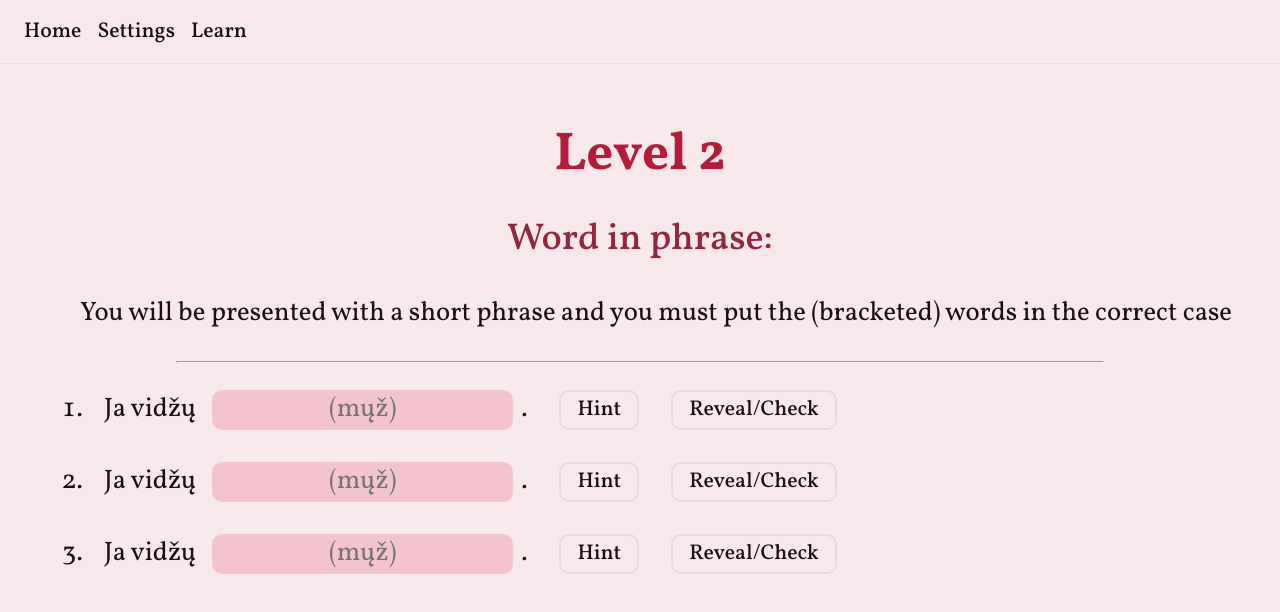
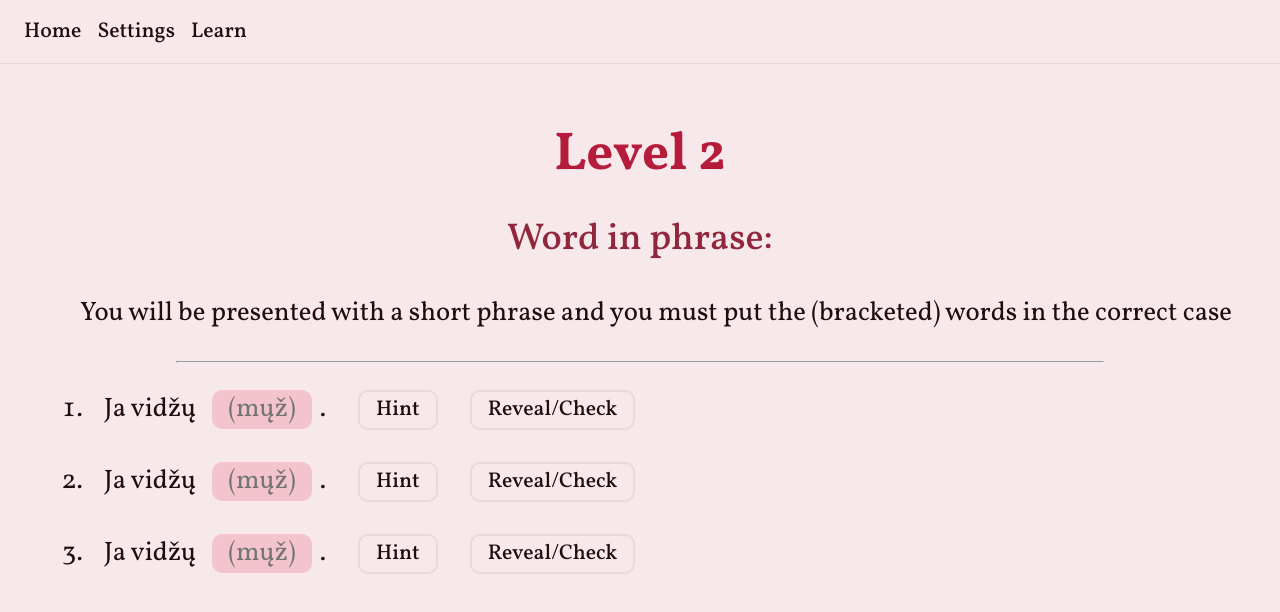
Before and after one commit to amsuu/INDP, an Angular app: page /level/2 in a window 1280 px wide. Shown: the top 612 px of the page. Built offline with nearby package versions, Linux system fonts and the light colour scheme.

Commit message:
working on level-2 (adapt. desig. AND functional-y

```diff
--- a/src/app/level-1-quiz-question/level-1-quiz-question.component.scss
+++ b/src/app/level-1-quiz-question/level-1-quiz-question.component.scss
@@ -24,6 +24,7 @@
             font-style: normal;
             font-weight: 400;
             line-height: normal;
+            margin-top: 0px;
         }
 
         div.card-container {
--- a/src/app/level-2-page/level-2-page.component.scss
+++ b/src/app/level-2-page/level-2-page.component.scss
@@ -8,4 +8,10 @@ ol {
     justify-content: flex-start;
     align-items: flex-start;
     gap: 2rem;
+    li {
+        width: 100%;
+        >* {
+            width: 100%;
+        }
+    }
 }
--- a/src/app/level-2-quiz-question/level-2-quiz-question.component.html
+++ b/src/app/level-2-quiz-question/level-2-quiz-question.component.html
@@ -2,13 +2,25 @@
     <div class="level-2-phrase-wrapper">
         <span class="level-2-phrase">Ja vidžų</span>
         <span class="level-2-empty" id="level-2-empty-0-0">
+            <!--
+                this is a method to make the input element's width
+                match the size of the placeholder
+                (no, there's no other way)
+            -->
+            <div class="input-wrapper">
+                <div class="input-placeholder-width" aria-hidden="true">
+                    (mųž)
+                </div>
                 <input #input type="text" class="level-2-input"
                     placeholder="(mųž)" id="level-2-input-0-0"
                     (input)="input.style.width = input.value.length === 0 ? 'unset' : (input.value.length + 2) + 'ch'"
                 />
+            </div>
             <span class="level-2-phrase">.</span>
         </span>
     </div>
+    <div class="level-2-button-wrapper">
         <button class="level-2-hint-button">Hint</button>
         <button class="level-2-reveal-button">Reveal/Check</button>
     </div>
+</div>
--- a/src/app/level-2-quiz-question/level-2-quiz-question.component.scss
+++ b/src/app/level-2-quiz-question/level-2-quiz-question.component.scss
@@ -1,11 +1,15 @@
 @import '../../variables';
 
-.level-2-quiz-question-wrapper {
+.level-2-quiz-question-wrapper, .level-2-button-wrapper {
 
     display: flex;
     flex-flow: row nowrap;
     justify-content: flex-start;
     gap: 2rem;
+
+    .level-2-button-wrapper {
+
+    }
 
     button {
         border-radius: 0.625rem;
@@ -41,9 +45,6 @@
                 background-color: var(--secondary20);
                 color: var(--text);
 
-                width: unset;
-                max-width: fit-content;
-
                 border: none;
                 border-radius: 0.625rem;
 
@@ -59,3 +60,36 @@
         }
     }
 }
+
+.input-wrapper {
+
+    display: inline-block;
+    max-width: min-content;
+    >* {
+        padding-left:  1rem;
+        padding-right: 1rem;
+    }
+
+    .input-placeholder-width {
+        height: 0;
+        visibility: hidden;
+    }
+
+    input {
+        display: inline;
+        width: 100%;
+    }
+}
+
+
+// phone screens
+@media only screen and (max-width: $main-element-width--phone) {
+    .level-2-phrase-wrapper>* {
+        height: 2rem;
+    }
+    .level-2-quiz-question-wrapper {
+        flex-flow: row wrap;
+        gap: 0.5rem;
+        width: 100%;
+    }
+}
--- a/src/app/level-2-quiz-question/level-2-quiz-question.component.ts
+++ b/src/app/level-2-quiz-question/level-2-quiz-question.component.ts
@@ -17,7 +17,7 @@ export class Level2QuizQuestionComponent {
    * These are the placeholders (the pre-text that disappears when you
    * type something) of the input elements in the blank spots of the
    * phrase.
-   * The length must be phrase.length - 1
+   * Analagous to Level-1's "root words"
    */
   @Input() placeholders = [''];
   /**
@@ -27,7 +27,9 @@ export class Level2QuizQuestionComponent {
    */
   @Input() correctAnswers = [''];
 
-  constructor() { }
+  constructor() {
+
+  }
 
 
 }
--- a/src/app/level-select-cards/level-select-cards.component.scss
+++ b/src/app/level-select-cards/level-select-cards.component.scss
@@ -37,7 +37,7 @@
         border: solid var(--border) 0.15rem;
         overflow: hidden;
 
-        &:hover {
+        &:hover, &:active {
             background: var(--accent);
             color: var(--background);
             // background-color: var(--secondary20);
--- a/src/styles.scss
+++ b/src/styles.scss
@@ -216,6 +216,18 @@ button {
     color: var(--h3-heading);
 }
 
+.mobile-only {
+    width: 0;
+    display: hidden;
+}
+
+// phone screens
+@media only screen and (max-width: $main-element-width--phone) {
+    .mobile-only {
+        display: unset;
+    }
+}
+
 // button.accent-btn {
 //     background-color: map-get(map-get($themes, light), accent);
 //     color: map-get(map-get($themes, light), background);
```
Also changed, not shown: src/app/level-select-cards/level-select-cards.component.html (line endings or trailing spaces), 1 other file (tests, documents, lock files or other folders). Lines whose indentation alone changed are shown as unchanged.
